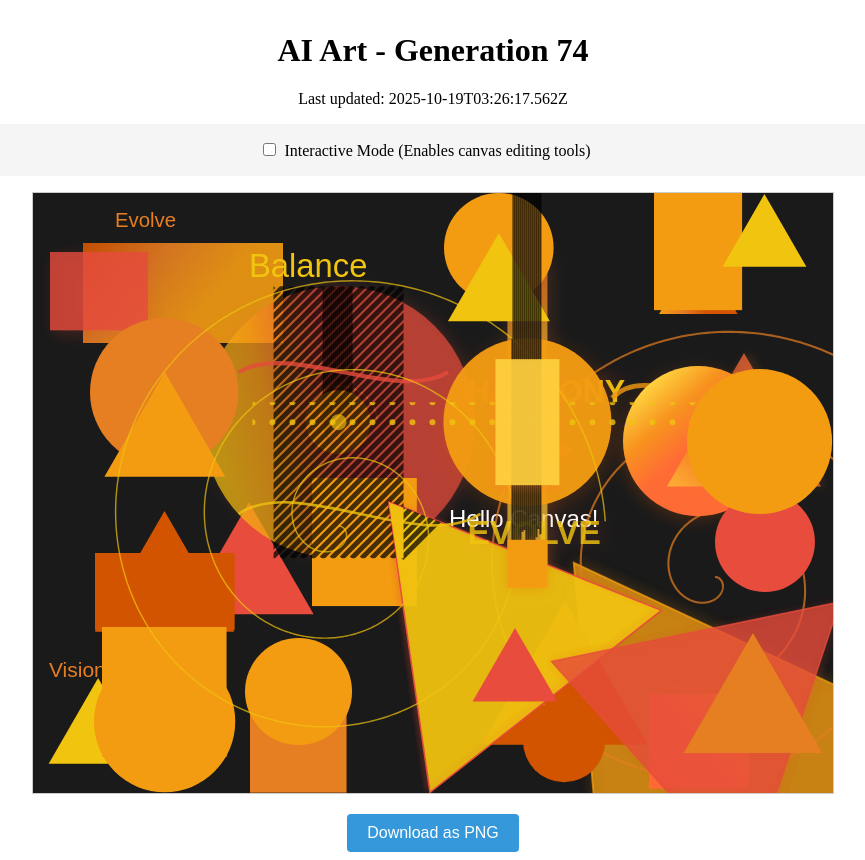
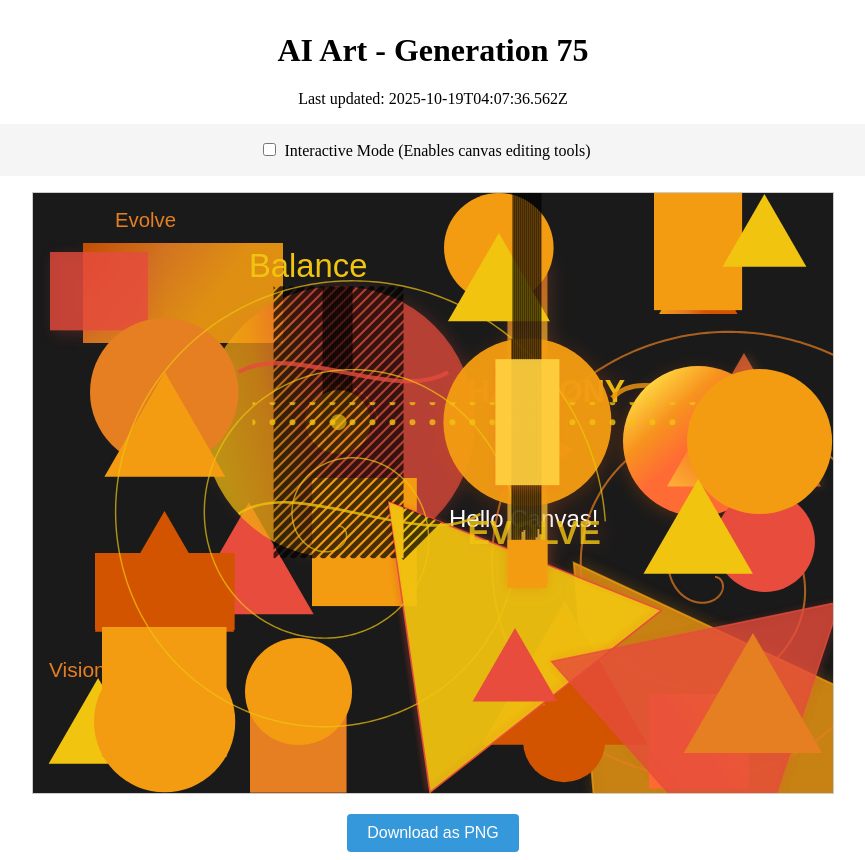
Before and after one commit to mcclowes/ai-art, a React (Vite) app: page / in a window 1280 px wide. Shown: the whole page, without its empty margins (207-1072 px from the left). Built offline with nearby package versions, Linux system fonts and the light colour scheme.

Commit message:
Improve artwork - Generation 75

```diff
--- a/src/artwork-state.ts
+++ b/src/artwork-state.ts
@@ -914,9 +914,17 @@ export const artworkState: ArtworkState = {
       },
       "opacity": 0.9970816523179269,
       "id": "gradient_rect_1760844377562"
+    },
+    {
+      "type": "triangle",
+      "x": 665.200322708995,
+      "y": 349.200322708995,
+      "size": 63.20032270899498,
+      "fillStyle": "#f1c40f",
+      "id": "triangle_1760846856562"
     }
   ],
-  "generation": 74,
-  "lastUpdated": "2025-10-19T03:26:17.562Z",
+  "generation": 75,
+  "lastUpdated": "2025-10-19T04:07:36.562Z",
   "cycleStarted": "2025-10-16T02:32:55.705Z"
 };
```
